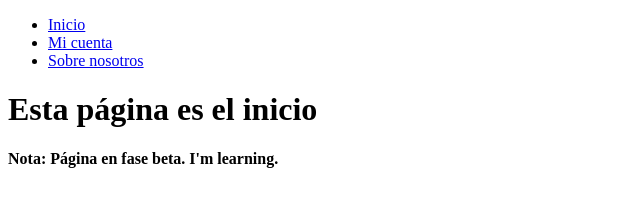
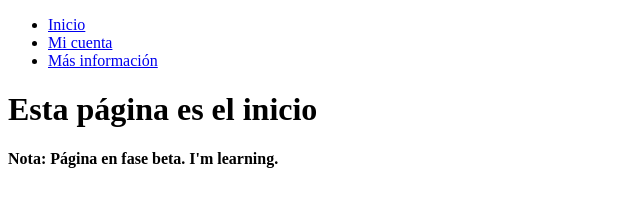
Before and after one commit to AdrianvlSE/portafolio, a plain HTML site: page index.html in a window 1280 px wide. Shown: the full height of the page, 0-640 px from the left. Drawn offline with Linux system fonts and the light colour scheme.

Commit message:
Actualización texto 3 sección

```diff
--- a/index.html
+++ b/index.html
@@ -21,7 +21,7 @@
                     <a href="micuenta.html">Mi cuenta</a>
                 </li>
                 <li>
-                    <a href="informacion.html">Sobre nosotros</a>
+                    <a href="informacion.html">Más información</a>
                 </li>
               </ul>
             </nav>
```
